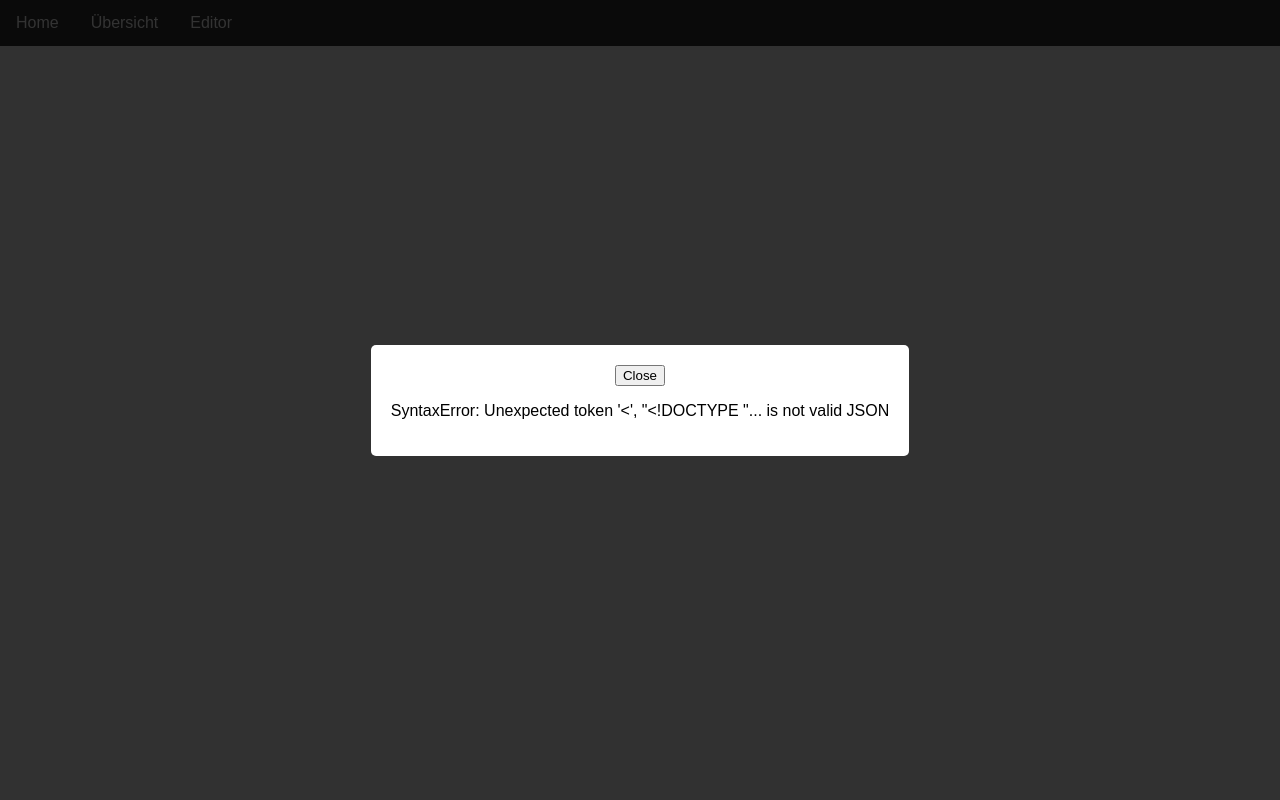
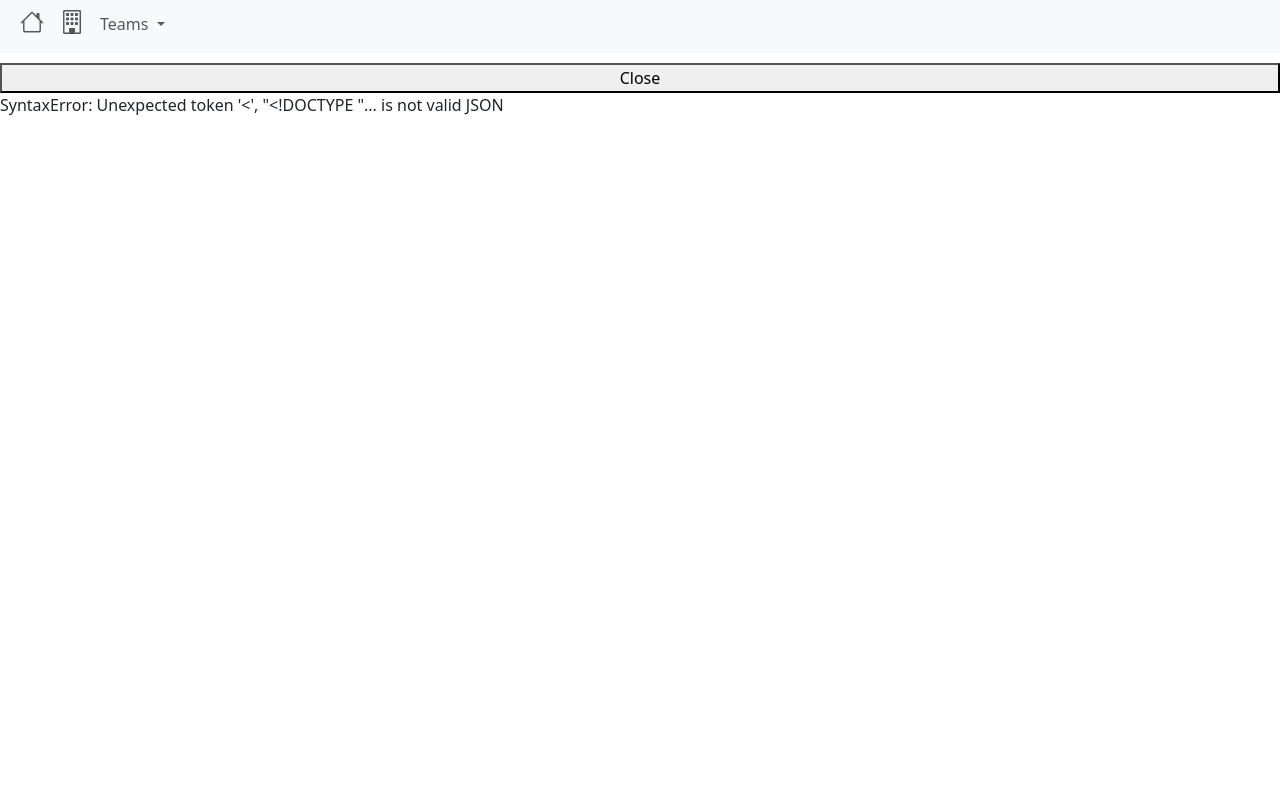
Before and after one commit to dpsg-beckum/iscout-task-dispatch, a Flask app: page /overview/ in a window 1280 px wide. Run offline with Flask 3, Linux system fonts and the light colour scheme; some libraries are stand-ins or nearby versions.

Commit message:
sync more changes

```diff
--- /dev/null
+++ b/instance/config.example.cfg
@@ -0,0 +1,2 @@
+SQLALCHEMY_DATABASE_URI="sqlite:///../instance/database.db"
+SECRET_KEY="abcdefgh"
--- a/iscouttaskdispatch/site/templates/base.html
+++ b/iscouttaskdispatch/site/templates/base.html
@@ -6,24 +6,99 @@
     <meta http-equiv="X-UA-Compatible" content="IE=edge">
     <meta name="viewport" content="width=device-width, initial-scale=1.0">
     <title>{% block title %}Your App{% endblock %}</title>
+    <link href="https://cdn.jsdelivr.net/npm/bootstrap@5.3.3/dist/css/bootstrap.min.css" rel="stylesheet"
+        integrity="sha384-QWTKZyjpPEjISv5WaRU9OFeRpok6YctnYmDr5pNlyT2bRjXh0JMhjY6hW+ALEwIH" crossorigin="anonymous">
+    <link href="https://cdn.jsdelivr.net/npm/bootstrap-icons@1.11.3/font/bootstrap-icons.min.css" rel="stylesheet">
     <link rel="stylesheet" href="{{ url_for('static', filename='styles.css') }}">
+    <script src="https://code.jquery.com/jquery-3.6.0.min.js"></script>
     <link rel="shortcut icon" href="{{ url_for('static', filename='favicon.png') }}">
 </head>
 
 <body>
-    {% if error_message %}
-    <div class="error-container">
-        <span>{{ error_message }}</span>
-        <span class="error-close-btn" onclick="this.parentElement.style.display='none';">&times;</span>
+
+
+    <div class="navbar navbar-expand bg-body-tertiary py-1">
+        <div class="container-fluid">
+            <div class="" id="navbarSupportedContent">
+                <ul class="navbar-nav">
+                    <li class="nav-item">
+                        <a class="nav-link py-1" href="{{ url_for('site.index')}}">
+                            <h4><i class="bi bi-house"></i></h4>
+                        </a>
+                    </li>
+                    <li class="nav-item">
+                        <a class="nav-link py-1" href="{{ url_for('site.spielleitung_site.index') }}">
+                            <h4><i class="bi bi-building"></i></h4>
+                        </a>
+                    </li>
+                    <li class="nav-item dropdown">
+                        <a class="nav-link dropdown-toggle" href="#" role="button" data-bs-toggle="dropdown"
+                            aria-expanded="false">
+                            Teams
+                        </a>
+                        <ul class="dropdown-menu">
+                            {% if teams %}
+                            {% for team in teams %}
+                            <li><a class="dropdown-item" href="{{team.id}}">{{team.name}}</a></li>
+                            {% endfor %}
+                            {% else %}
+                            <li><span class="dropdown-item disabled">Keine Teams vorhanden</span></li>
+                            {% endif %}
+                            <li>
+                                <hr class="dropdown-divider">
+                            </li>
+                            <li><a class="dropdown-item" href="#">Neues Team Erstellen</a></li>
+                        </ul>
+                    </li>
+
+                </ul>
+                <div class="ms-2">
+                    <nav aria-label="breadcrumb">
+                        <ol class="breadcrumb m-0">
+                            {% if breadcrumbs %}
+                            {% for breadcrumb in breadcrumbs%}
+                            {% if not request.path == breadcrumb.url %}
+                            <li class="breadcrumb-item"><a href="{{breadcrumb.url}}">{{breadcrumb.name}}</a></li>
+                            {% else %}
+                            <li class="breadcrumb-item acrive" aria-current="page">{{breadcrumb.name}}</li>
+                            {% endif %}
+                            {% endfor %}
+                            {% if breadcrumb %}
+                            <li class="breadcrumb-item acrive" aria-current="page"><strong>{{breadcrumb}}</strong></li>
+                            {% endif %}
+                            {% endif %}
+                        </ol>
+                    </nav>
+                </div>
+            </div>
+        </div>
+    </div>
+
+
+    {% with messages = get_flashed_messages(with_categories=true) %}
+    {% if messages %}
+    <div class="px-3">
+        {% for category, message in messages %}
+        <div class="alert alert-{{ category.lower() }} alert-dismissible fade show mt-1" role="alert">
+            {{ message }}
+            <button type="button" class="btn-close" data-bs-dismiss="alert" aria-label="Close"></button>
+        </div>
+        {% endfor %}
     </div>
     {% endif %}
-    <div class="navbar">
-        {% block defnavbar %}<a href="{{ url_for('site.index') }}">Home</a>{% endblock %}
-        {% block navbar %}{% endblock %}
-    </div>
-    <div class="content">
-        {% block content %}{% endblock %}
-    </div>
+    {% endwith %}
+
+    {% block content %}{% endblock %}
+
+
+    <script src="https://cdn.jsdelivr.net/npm/bootstrap@5.3.3/dist/js/bootstrap.bundle.min.js"
+        integrity="sha384-YvpcrYf0tY3lHB60NNkmXc5s9fDVZLESaAA55NDzOxhy9GkcIdslK1eN7N6jIeHz"
+        crossorigin="anonymous"></script>
+
+    <script>
+        const tooltipTriggerList = document.querySelectorAll('[data-bs-toggle="tooltip"]')
+        const tooltipList = [...tooltipTriggerList].map(tooltipTriggerEl => new bootstrap.Tooltip(tooltipTriggerEl))
+    </script>
 </body>
 
 </html>
--- a/iscouttaskdispatch/static/styles.css
+++ /dev/null
@@ -1,291 +0,0 @@
-:root {
-    --text-dark: #333;
-    --text-light: #fff;
-    --text-muted: #888;
-    --text-hyperlink: #54c9c9;
-
-    --failed-color: red;
-    --done-color: purple;
-    --wip-color: orange;
-    --assigned-color: green;
-    --created-color: blue;
-
-    --failed-color-background: rgba(255, 0, 0, 0.4);
-    --done-color-background: rgba(128, 0, 128, 0.4);
-    --wip-color-background: rgba(255, 165, 0, 0.4);
-    --assigned-color-background: rgba(64, 128, 64, 0.4);
-    --created-color-background: rgba(128, 128, 255, 0.4);
-
-    --background-color-1: #f0f0f0;
-    --background-color-2: #bebebe;
-    --background-color-3: rgba(255, 255, 255, 0.3);
-    --accent-colour-1: #a3cbcb;
-    --accent-colour-2: #669e9f7d;
-    --accent-colour-3: #5fd1d391;
-    --accent-colour-4: #54c9c975;
-    --error-color: #ffc4c4;
-    --tag-colour: var(--accent-colour-2);
-
-    --border: 3px solid #333;
-}
-
-body {
-    font-family: 'Arial', sans-serif;
-    font-size: 16;
-    background-color: #f4f4f4;
-
-    margin: 0;
-    padding: 0;
-}
-
-.container {
-    margin: 10px;
-}
-
-h1 {
-    color: #333;
-}
-
-table {
-    /* width: 100%; */
-    border-collapse: collapse;
-    margin-top: 20px;
-}
-
-th,
-td {
-    border: 1px solid #ddd;
-    padding: 8px;
-    text-align: left;
-}
-
-
-th {
-    background-color: #f2f2f2;
-}
-
-form {
-    margin-top: 20px;
-}
-
-label {
-    display: block;
-    margin-bottom: 5px;
-}
-
-.form-input,
-.form-textarea {
-    width: 100%;
-    padding: 8px;
-    margin-bottom: 10px;
-    box-sizing: border-box;
-    font-size: x-large;
-}
-
-.form-submit {
-    background-color: #4caf50;
-    color: white;
-    cursor: pointer;
-}
-
-.tasklink {
-    display: inline-block;
-    position: relative;
-    z-index: 1;
-    padding: 2em;
-    margin: -2em;
-}
-
-.tasklink a:hover {
-    background-color: #4caf50;
-    color: aqua;
-}
-
-.error-message {
-    color: red;
-    margin-top: 10px;
-}
-
-.button {
-    display: inline-block;
-    padding: 10px 20px;
-    font-size: 16px;
-    text-align: center;
-    text-decoration: none;
-    background-color: #4caf50;
-    color: white;
-    border: none;
-    border-radius: 4px;
-    cursor: pointer;
-}
-
-.navbar {
-    overflow: hidden;
-    background-color: #333;
-    width: 100%;
-}
-
-.navbar a {
-    float: left;
-    display: block;
-    color: white;
-    text-align: center;
-    padding: 14px 16px;
-    text-decoration: none;
-}
-
-.navbar a:hover {
-    background-color: #ddd;
-    color: black;
-}
-
-.taskUpdate {
-    width: fit-content;
-    padding: 0px;
-    padding-left: 10px;
-    padding-right: 10px;
-    margin-bottom: 0px;
-    box-sizing: content-box;
-    font-size: medium;
-}
-
-.status-created {
-    color: blue;
-    /* Change the color based on your preference */
-}
-
-.status-assigned {
-    color: green;
-}
-
-.status-work-in-progress {
-    color: orange;
-}
-
-.status-done {
-    color: purple;
-}
-
-.status-failed {
-    color: red;
-}
-
-.statusfield {
-    font-weight: bold;
-    width: fit-content;
-}
-
-.row {
-    display: flex;
-    /* equal height of the children */
-}
-
-.col {
-    flex: 1;
-    /* additionally, equal width */
-
-    padding: 1em;
-}
-
-.form-inline {
-    display: flex;
-    flex-flow: row wrap;
-    align-items: center;
-}
-
-.form-inline label {
-    margin: 5px 10px 5px 0;
-}
-
-.form-inline input {
-    vertical-align: middle;
-    margin: 1% 1% 1% 1%;
-
-}
-
-.page-div {
-    margin: 1%;
-}
-
-
-.error-message {
-    background-color: #f8d7da;
-    /* Light red background */
-    color: #721c24;
-    /* Dark red text color */
-    padding: 10px;
-    margin-bottom: 15px;
-    border: 1px solid #f5c6cb;
-    /* Dark red border */
-    border-radius: 5px;
-    margin: 1%;
-}
-
-/* Add this to your CSS */
-.modal-overlay {
-    position: fixed;
-    top: 0;
-    left: 0;
-    width: 100%;
-    height: 100%;
-    background: rgba(0, 0, 0, 0.8);
-    display: flex;
-    justify-content: center;
-    align-items: center;
-}
-
-.modal-content {
-    background: #fff;
-    padding: 20px;
-    border-radius: 5px;
-    text-align: center;
-}
-
-/*
-    ############################# NEW CSS ############################
-*/
-
-/* Floating error message container */
-.error-container {
-    position: fixed;
-    top: 20px;
-    right: 20px;
-    background-color: var(--error-color);
-    color: var(--text-dark);
-    padding: 10px;
-    border-radius: 5px;
-    box-shadow: 0 4px 6px rgba(0, 0, 0, 0.1);
-    z-index: 1000;
-    /* Ensure it's above other content */
-}
-
-/* Close button for the error message */
-.error-close-btn {
-    float: right;
-    font-size: 20px;
-    line-height: 20px;
-    cursor: pointer;
-    margin-left: 15px;
-    color: var(--text-light);
-}
-
-/* Hover effect for close button */
-.error-close-btn:hover {
-    color: var(--text-muted);
-}
-
-
-.flex-container {
-    display: flex;
-    flex-wrap: wrap;
-    /* Allows items to wrap onto the next line if the container width is exceeded */
-    gap: 10px;
-    /* Optional: Adds space between the items */
-}
-
-.flex-item {
-    flex: 1;
-    /* Causes items to share available space */
-    min-width: 100px;
-    /* Minimum width of each item before wrapping */
-}
```
Also changed, not shown: iscouttaskdispatch/site/views/player/__init__.py (+5 -4 lines), iscouttaskdispatch/site/views/spielleitung/__init__.py (+6 -6 lines), iscouttaskdispatch/site/views/spielleitung/task.py (+19 -14 lines), iscouttaskdispatch/site/views/spielleitung/team.py (+9 -7 lines), 1 other file.
